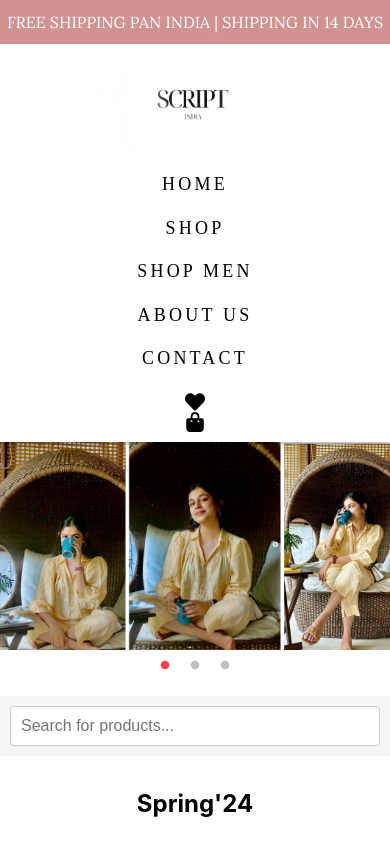
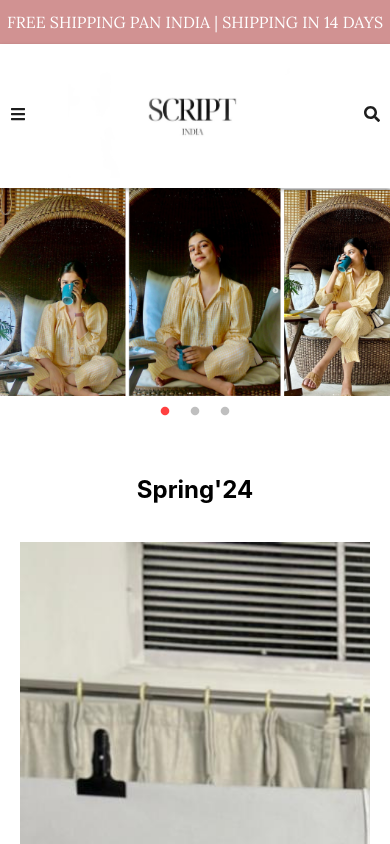
Before and after one commit to Tristan-Hancock/Script-Clothing-Brand, a React (Create React App) app: page / in a window 390 px wide. Shown: the top 844 px of the page. Built offline with nearby package versions, Linux system fonts and the light colour scheme.

Commit message:
NavBar updated

```diff
--- a/src/App.js
+++ b/src/App.js
@@ -8,14 +8,12 @@ import Review from './components/Review';
 import Unavailable from './pages/Unavailable';
 import ShopAll from './pages/ShopAll';
 import { BrowserRouter as Router, Route, Routes } from 'react-router-dom';
-import { CartProvider } from './components/ProductSearchFilter/CartContext';
 import ProductSearchFilter from './components/ProductSearchFilter/ProductSearchFilter';
 import { SearchProvider } from './components/ProductSearchFilter/SearchContext';
 import BuyButton from './shopify/BuyButton'; // Update the import path as necessary
 
 function App() {
   return (
-    <CartProvider>
       <SearchProvider>
         <Router>
           <div className="App" style={{ display: 'flex', flexDirection: 'column', minHeight: '100vh' }}>
@@ -46,7 +44,6 @@ function App() {
           </div>
         </Router>
       </SearchProvider>
-    </CartProvider>
   );
 }
 
--- a/src/components/Navbar.js
+++ b/src/components/Navbar.js
@@ -1,16 +1,34 @@
-// components/Navbar.js
+import React, { useContext, useState } from 'react';
 import { Link } from 'react-router-dom';
 import styles from '../styles/Navbar.module.css';
 import logo from '../images/scriptlogo.jpg';
-import { FaHeart } from "react-icons/fa";
-import { FaBagShopping } from "react-icons/fa6";
+import { FaBars, FaSearch } from "react-icons/fa";
+import { SearchContext } from './ProductSearchFilter/SearchContext';
+import Sidebar from './Sidebar';
 
 const Navbar = () => {
+  const { searchTerm, setSearchTerm } = useContext(SearchContext);
+  const [isSidebarOpen, setIsSidebarOpen] = useState(false);
+
+  const handleSearchChange = (e) => {
+    setSearchTerm(e.target.value);
+  };
+
+  const toggleSidebar = () => {
+    setIsSidebarOpen(!isSidebarOpen);
+  };
 
   return (
+    <>
       <nav className={styles.navbar}>
+        <div className={styles.hamburger} onClick={toggleSidebar}>
+          <FaBars />
+        </div>
         <div className={styles.logo}>
           <img src={logo} alt="Logo" className={styles.logoImg} />
+        </div>
+        <div className={styles.searchIcon}>
+          <FaSearch />
         </div>
         <div className={styles.links}>
           <Link to="/" className={styles.link}>Home</Link>
@@ -26,12 +44,19 @@ const Navbar = () => {
           <Link to="/shop-men" className={styles.link}>Shop Men</Link>
           <Link to="/about-us" className={styles.link}>About Us</Link>
           <Link to="/contact" className={styles.link}>Contact</Link>
+          <div className={styles.searchContainer}>
+            <input
+              type="text"
+              placeholder="Search for products..."
+              value={searchTerm}
+              onChange={handleSearchChange}
+              className={styles.searchInput}
+            />
           </div>
-            <div className={styles.icons}>
-                <Link to="/wishlist" className={styles.wishlistIcon}><FaHeart /></Link>
-                <Link to="/cart" className={styles.cartIcon}><FaBagShopping /></Link>
         </div>
       </nav>
+      <Sidebar isOpen={isSidebarOpen} toggleSidebar={toggleSidebar} />
+    </>
   );
 };
 
--- a/src/components/ProductSearchFilter/ProductSearchFilter.js
+++ b/src/components/ProductSearchFilter/ProductSearchFilter.js
@@ -1,54 +1,60 @@
-import React, { useState, useContext, useRef } from 'react';
+import React, { useContext, useRef, useState, useEffect } from 'react';
 import collections from '../../data/collections';
 import ClothingCard from '../ClothingCard';
 import styles from '../../styles/ProductSearchFilter.module.css';
-import { CartContext } from '../ProductSearchFilter/CartContext';
 import { Link } from 'react-router-dom';
+import { SearchContext } from './SearchContext';
 
 const ProductSearchFilter = () => {
-  const [searchTerm, setSearchTerm] = useState('');
+  const { searchTerm } = useContext(SearchContext);
   const [sliderValue, setSliderValue] = useState(0);
+  const [filteredItems, setFilteredItems] = useState(collections);
   const clothingCardsRef = useRef(null);
-  const { addToCart } = useContext(CartContext);
+  const spring24Ref = useRef(null);
 
-  const filteredItems = collections.filter(item =>
-    item.name.toLowerCase().includes(searchTerm.toLowerCase())
+  useEffect(() => {
+    if (searchTerm.trim() === '') {
+      setFilteredItems(collections);
+    } else {
+      const lowercasedSearchTerm = searchTerm.toLowerCase();
+      const filtered = collections.filter(item =>
+        item.name.toLowerCase().includes(lowercasedSearchTerm) ||
+        item.price.toString().includes(lowercasedSearchTerm)
       );
+      setFilteredItems(filtered);
+      if (spring24Ref.current) {
+        spring24Ref.current.scrollIntoView({ behavior: 'smooth' });
+      }
+    }
+  }, [searchTerm]);
 
   const handleSliderChange = (e) => {
     const value = e.target.value;
     setSliderValue(value);
+    if (clothingCardsRef.current) {
       const maxScrollLeft = clothingCardsRef.current.scrollWidth - clothingCardsRef.current.clientWidth;
       clothingCardsRef.current.scrollLeft = (maxScrollLeft * value) / 100;
+    }
   };
 
   return (
     <div className={styles.container}>
-      <div className={styles.searchContainer}>
-        <input
-          type="text"
-          placeholder="Search for products..."
-          value={searchTerm}
-          onChange={(e) => setSearchTerm(e.target.value)}
-          className={styles.searchInput}
-        />
-      </div>
       <div className={styles.clothingItemsContainer}>
-        <h1 className={styles.clothingTitle}>Spring'24</h1>
+        <h1 ref={spring24Ref} className={styles.clothingTitle}>Spring'24</h1>
         <div className={styles.clothingCardsWrapper}>
           <div className={styles.clothingCards} ref={clothingCardsRef}>
-            {filteredItems.map(item => (
+            {filteredItems.length > 0 ? (
+              filteredItems.map(item => (
                 <Link to={`/product/${item.id}`} key={item.id} className={styles.clothingCardLink}>
-                <ClothingCard
-                  name={item.name}
-                  price={item.price}
-                  imageUrl={item.imageUrl}
-                  onAddToCart={() => addToCart(item)}
-                />
+                  <ClothingCard name={item.name} price={item.price} imageUrl={item.imageUrl} />
                 </Link>
-            ))}
+              ))
+            ) : (
+              <p>Sorry, we can't find what you're looking for.</p>
+            )}
           </div>
         </div>
+        {filteredItems.length > 0 && (
           <div className={styles.sliderContainer}>
             <div className={styles.sliderFill} style={{ width: `${sliderValue}%` }}></div>
             <input
@@ -58,6 +64,7 @@ const ProductSearchFilter = () => {
               onChange={handleSliderChange}
             />
           </div>
+        )}
       </div>
     </div>
   );
--- a/src/components/ProductSearchFilter/SearchContext.js
+++ b/src/components/ProductSearchFilter/SearchContext.js
@@ -1,4 +1,4 @@
-// context/SearchContext.js
+// components/ProductSearchFilter/SearchContext.js
 import React, { createContext, useState } from 'react';
 
 export const SearchContext = createContext();
--- /dev/null
+++ b/src/components/Sidebar.js
@@ -0,0 +1,28 @@
+import React from 'react';
+import { Link } from 'react-router-dom';
+import styles from '../styles/Sidebar.module.css';
+
+const Sidebar = ({ isOpen, toggleSidebar }) => {
+  return (
+    <div className={`${styles.sidebar} ${isOpen ? styles.open : ''}`}>
+      <div className={styles.sidebarContent}>
+        <button className={styles.closeButton} onClick={toggleSidebar}>×</button>
+        <Link to="/" className={styles.sidebarLink} onClick={toggleSidebar}>Home</Link>
+        <div className={styles.dropdown}>
+          <Link to="" className={styles.sidebarLink}>Shop</Link>
+          <div className={styles.dropdownContent}>
+            <Link to="/all" className={styles.sidebarLink} onClick={toggleSidebar}>ALL</Link>
+            <Link to="/co-ord-sets" className={styles.sidebarLink} onClick={toggleSidebar}>Co-ord sets</Link>
+            <Link to="/shirts" className={styles.sidebarLink} onClick={toggleSidebar}>Shirts</Link>
+            <Link to="/dresses" className={styles.sidebarLink} onClick={toggleSidebar}>Dresses</Link>
+          </div>
+        </div>
+        <Link to="/shop-men" className={styles.sidebarLink} onClick={toggleSidebar}>Shop Men</Link>
+        <Link to="/about-us" className={styles.sidebarLink} onClick={toggleSidebar}>About Us</Link>
+        <Link to="/contact" className={styles.sidebarLink} onClick={toggleSidebar}>Contact</Link>
+      </div>
+    </div>
+  );
+};
+
+export default Sidebar;
--- a/src/styles/Navbar.module.css
+++ b/src/styles/Navbar.module.css
@@ -18,22 +18,22 @@
 }
 
 .logo {
-    flex-shrink: 0; /* Prevent the logo from shrinking */
+    flex-shrink: 0;
     display: flex;
-    justify-content: flex-start;
+    flex: 1;
 }
 
 .logoImg {
-    height: 124px; /* Increased logo height */
+    height: 124px;
     width: auto;
 }
 
 .links {
     display: flex;
-    flex: 1; /* Allow it to grow and shrink */
+    flex: 1;
     justify-content: center;
     align-items: center;
-    white-space: nowrap; /* Prevent wrapping */
+    white-space: nowrap;
 }
 
 .link {
@@ -43,6 +43,8 @@
     font-size: 15px;
     font-weight: 500;
     position: relative;
+    display: flex;
+    align-items: center; /* Align items vertically */
 }
 
 .link:hover {
@@ -62,126 +64,14 @@
     width: 100%;
 }
 
-.search {
-    flex: 2; /* Allow it to grow and shrink */
-    display: flex;
-    justify-content: center;
-    align-items: center;
-    overflow: hidden; /* Prevent overflow */
-}
-
-.group {
-    position: relative;
-    width: 100%;
-    max-width: 300px;
-}
-
-.searchIcon {
-    position: absolute;
-    top: 50%;
-    left: 10px;
-    transform: translateY(-50%);
-    color: #333;
-    width: 24px;
-    height: 24px;
-}
-
-.input {
-    width: 100%;
-    padding: 8px 8px 8px 40px;
-    font-size: 10px;
-    border: 1px solid #ccc;
-    border-radius: 4px;
-}
-
-.icons {
-    flex-shrink: 0; /* Prevent icons from shrinking */
-    display: flex;
-    justify-content: flex-end;
-    align-items: center;
-    cursor: pointer;
-}
-
-.icons a {
-    display: flex;
-    align-items: center;
-    color: black;
-    text-decoration: none;
-    font-size: 15px; /* Ensure the same font size */
-    font-weight: 500; /* Ensure the same font weight */
-    margin: 0 20px;
-    white-space: nowrap; /* Prevent wrapping */
-}
-
-.icons a.accountIcon {
-    font-size: 15px; /* Ensure the same font size */
-}
-
-.icons:hover {
-    color: red;
-}
-
-/* Media Queries for Mobile Devices */
-@media (max-width: 768px) {
-    .navbar {
-        flex-direction: column;
-        padding: 10px;
-        height: auto;
-        position: static;
-    }
-
-    .logo, .links, .search, .icons {
-        flex-direction: column;
-        align-items: center;
-        justify-content: center;
-        width: 100%;
-    }
-
-    .logoImg {
-        height: 100px; /* Adjust logo size for mobile */
-    }
-
-    .links, .icons {
-        justify-content: space-evenly;
-        margin-top: 10px;
-    }
-
-    .link {
-        font-size: 18px; /* Adjust font size for mobile */
-        margin: 10px 0; /* Adjust margin for mobile */
-    }
-
-    .search {
-        order: 3;
-    }
-
-    .group {
-        max-width: 100%;
-    }
-
-    .input {
-        font-size: 14px;
-    }
-
-    .icons a {
-        font-size: 20px; /* Adjust icon size for mobile */
-    }
-
-    .icons a.accountIcon {
-        font-size: 20px; /* Adjust account icon size for mobile */
-    }
-}
-
 .dropdown {
     position: relative;
-    display: flex;
-    align-items: center;
 }
 
 .dropdownContent {
     display: none;
     position: absolute;
-    top: 100%; /* Position below the "Shop" link */
+    top: 100%; /* Position below the Shop link */
     left: 0;
     background-color: #f9f9f9;
     min-width: 160px;
@@ -189,36 +79,65 @@
     z-index: 1;
 }
 
-.dropdownContent a {
-    color: black;
-    padding: 8px 12px; /* Adjusted padding for smaller text */
-    font-size: 14px; /* Smaller text size */
-    text-decoration: none;
-    display: block;
-}
-
-.dropdownContent a:hover {
-    background-color: #f1f1f1;
-}
-
 .dropdown:hover .dropdownContent {
     display: block;
 }
 
-.dropdown:hover .link {
+.dropdownContent a {
+    color: black;
+    padding: 12px 16px;
+    text-decoration: none;
+    display: block;
+    font-size: 14px;
 }
 
-.accountIcon, .wishlistIcon, .cartIcon {
-    display: flex;
-    align-items: center;
-    color: black;
-    text-decoration: none;
-    font-size: 20px; /* Ensure the same font size */
-    font-weight: 500; /* Ensure the same font weight */
-    margin: 0 20px; /* Same margin as other links */
-    position: relative;
+.dropdownContent a:hover {
+    background-color: #ddd;
 }
 
-.accountIcon:hover, .wishlistIcon:hover, .cartIcon:hover {
-    color: #ff0000; /* Same hover effect */
+.hamburger, .searchIcon {
+    display: none;
 }
+
+/* Media Queries for Mobile Devices */
+@media (max-width: 768px) {
+    .navbar {
+        flex-direction: row;
+        padding: 10px;
+        height: auto;
+    }
+
+    .links {
+        display: none;
+    }
+
+    .hamburger, .searchIcon {
+        display: block;
+        cursor: pointer;
+    }
+
+    .logo {
+        order: 2;
+        flex-grow: 1;
+        justify-content: center;
+    }
+
+    .hamburger {
+        order: 1;
+    }
+
+    .searchIcon {
+        order: 3;
+    }
+}
+
+.searchContainer {
+    margin-left: 20px;
+}
+
+.searchInput {
+    padding: 5px 10px;
+    border: 1px solid #ccc;
+    border-radius: 4px;
+    font-size: 14px;
+}
```
Also changed, not shown: src/components/ProductSearchFilter/CartContext.js (deleted, +0 -22 lines), src/components/ProductSearchFilter/Search.js (deleted, +0 -19 lines), src/styles/Sidebar.module.css (added, +51 -0 lines). Lines whose indentation alone changed are shown as unchanged.
